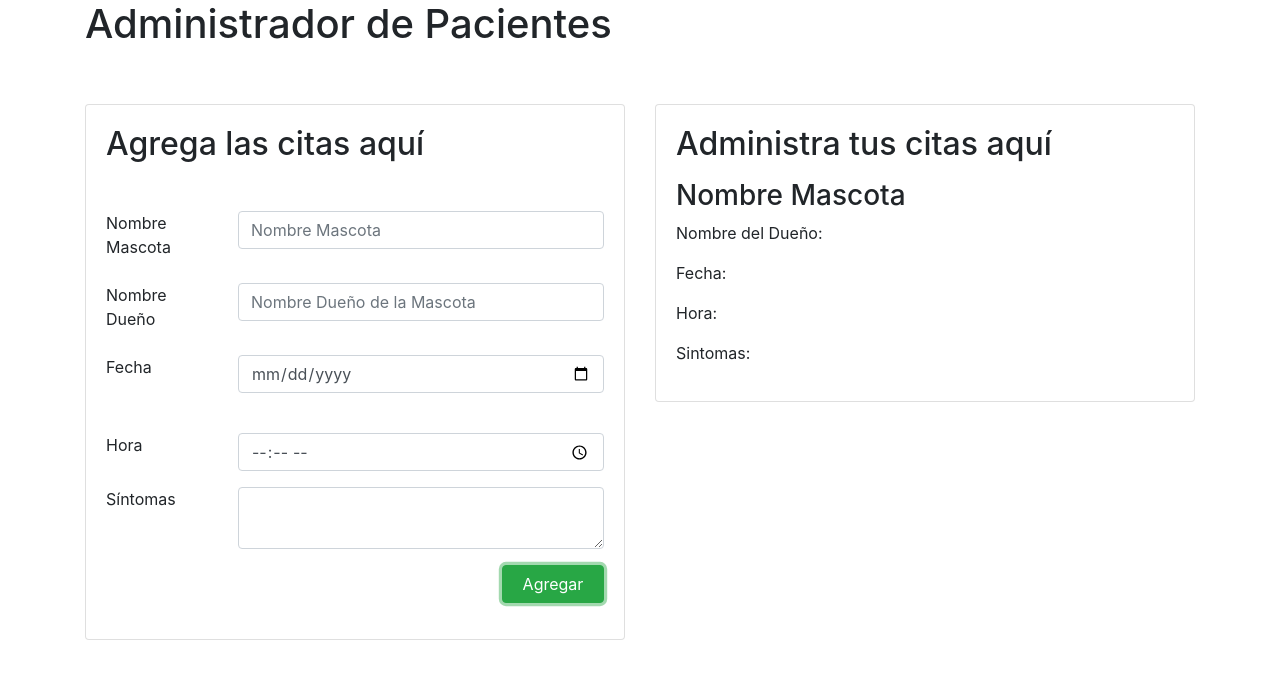
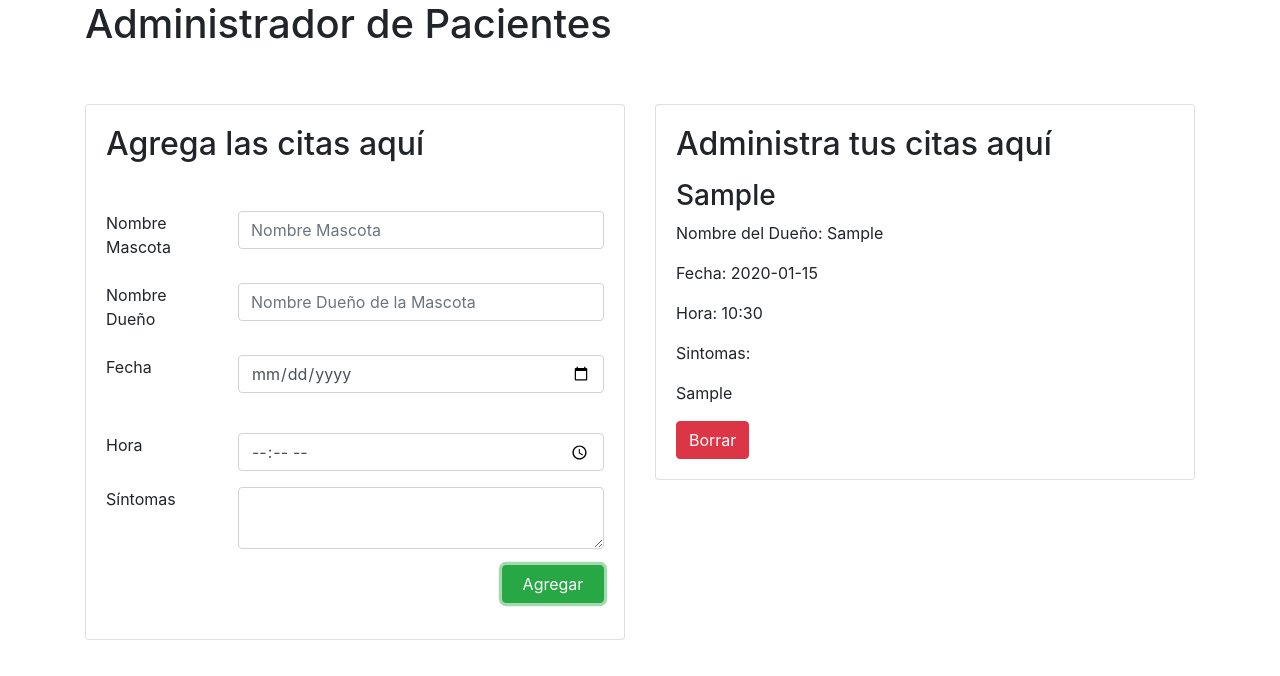
Before and after one commit to juanhuttemann/citas_react, a React (Create React App) app: page / in a window 1280 px wide. Both pictures are taken after typing "Sample", "Sample", "2020-01-15", "10:30", "Sample" into the empty fields and a click on the button "Agregar". Shown: the top 676 px of the page. Built offline with nearby package versions, Linux system fonts and the light colour scheme.

Commit message:
Add Component Cita

```diff
--- a/src/components/Cita.js
+++ b/src/components/Cita.js
@@ -1,17 +1,28 @@
 import React, { Component } from 'react'
 
 class Cita extends Component {
-    state = {  }
+
+    eliminarCita = () => {
+        console.log(`Eliminando Cita... ${this.props.info.id}`);
+        this.props.borrarCita(this.props.info.id);
+
+    }
+
     render() {
+        const { fecha, hora, mascota, propietario, sintoma} = this.props.info;
         return (
             <div className="media mt-3">
                 <div className="media-body">
-                    <h3 className="">Nombre Mascota</h3>
-                    <p className="card-text"><span>Nombre del Dueño: </span></p>
-                    <p className="card-text"><span>Fecha: </span></p>
-                    <p className="card-text"><span>Hora: </span></p>
+                    <h3 className="">{mascota}</h3>
+                    <p className="card-text"><span>Nombre del Dueño: </span> {propietario} </p>
+                    <p className="card-text"><span>Fecha: </span> {fecha} </p>
+                    <p className="card-text"><span>Hora: </span> {hora} </p>
                     <p className="card-text"><span>Sintomas: </span></p>
-                    <p className="card-text"></p>
+                    <p className="card-text"> {sintoma} </p>
+
+                    <button className="btn btn-danger" onClick={ this.eliminarCita }>
+                        Borrar
+                    </button>
                 </div>
             </div>
          );
--- a/src/components/ListaCitas.js
+++ b/src/components/ListaCitas.js
@@ -13,11 +13,16 @@ class ListaCitas extends Component {
                     <h2 className = "card-title">
                     {mensaje}
                     </h2>
-
-                    <Cita/>
+                        { Object.keys(this.props.citas).map(cita => (
+                            <Cita
+                                key={cita}
+                                info={this.props.citas[cita]}
+                                borrarCita={this.props.borrarCita}
+                            />
+                        ))}
                 </div>
             </div>
-         );
+        );
     }
 }
 
```
